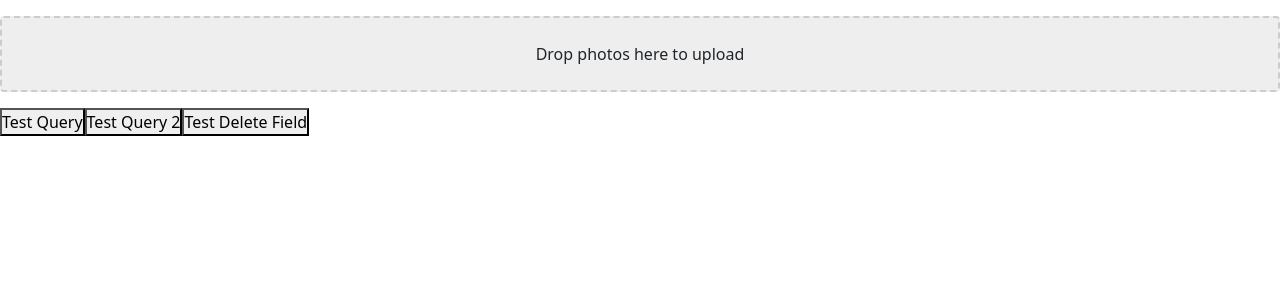
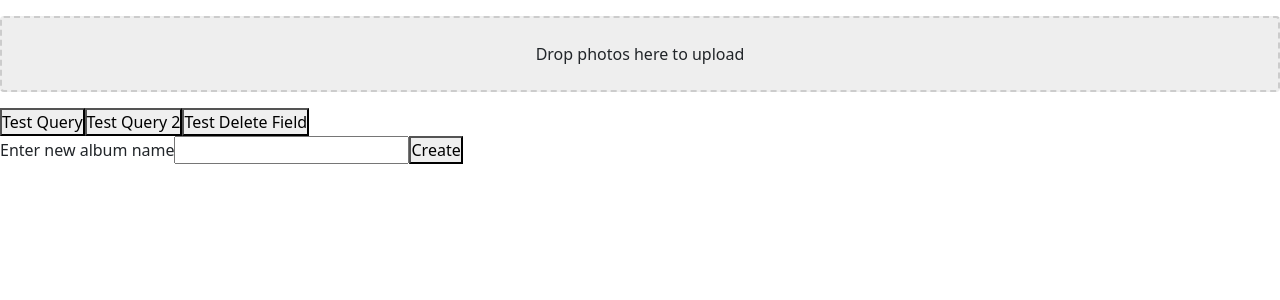
Before and after one commit to clm-1/react-photo-review, a React (Vite) app: page /albums in a window 1280 px wide. Shown: the top 300 px of the page. Built offline with nearby package versions, Linux system fonts and the light colour scheme; no server answers; sample sign-in values are in the browser's storage.

Commit message:
base code to create new album

```diff
--- /dev/null
+++ b/src/components/CreateAlbum.jsx
@@ -0,0 +1,26 @@
+import React, { useRef } from 'react'
+import useCreateAlbum from '../hooks/useCreateAlbum'
+
+const CreateAlbum = () => {
+  const createAlbum = useCreateAlbum()
+  const albumNameInputRef = useRef()
+
+  const handleCreateAlbum = (e) => {
+    e.preventDefault()
+    if (!albumNameInputRef.current.value) return
+    createAlbum.create(albumNameInputRef.current.value)
+    albumNameInputRef.current.value = ''
+  }
+
+  return (
+    <div>
+      <form onSubmit={handleCreateAlbum}>
+        <label htmlFor="album-name">Enter new album name</label>
+        <input type="text" name="album-name" ref={albumNameInputRef} required/>
+        <button type="submit">Create</button>
+      </form>
+    </div>
+  )
+}
+
+export default CreateAlbum
--- /dev/null
+++ b/src/hooks/useCreateAlbum.js
@@ -0,0 +1,41 @@
+import React, { useState } from 'react'
+import { collection, addDoc, serverTimestamp } from 'firebase/firestore'
+import { db, storage } from '../firebase'
+import { useAuthContext } from '../contexts/AuthContext'
+
+const useCreateAlbum = () => {
+  const { currentUser } = useAuthContext()
+  const [error, setError] = useState(null)
+  const [isError, setIsError] = useState(false)
+  const [isCreating, setIsCreating] = useState(false)
+  const [isSuccess, setIsSuccess] = useState(false)
+
+  const create = async (albumName) => {
+    const collectionRef = collection(db, 'albums')
+    setError(null)
+    setIsError(false)
+    setIsCreating(true)
+    setIsSuccess(false)
+
+    try {
+      await addDoc(collectionRef, {
+        created: serverTimestamp(),
+        name: albumName,
+        owner: currentUser.uid,
+      })
+      setIsSuccess(true)
+    } catch (error) {
+      setIsError(true)
+      setError(error.message)
+      console.log(error.message)
+    } finally {
+      setIsCreating(false)
+    }
+  }
+
+  return {
+    create,
+  }
+}
+
+export default useCreateAlbum
--- a/src/pages/Albums.jsx
+++ b/src/pages/Albums.jsx
@@ -1,10 +1,12 @@
 import React from 'react'
+import CreateAlbum from '../components/CreateAlbum'
 import UploadPhotos from '../components/UploadPhotos'
 
 const Albums = () => {
   return (
     <div>
       <UploadPhotos />
+      <CreateAlbum />
     </div>
   )
 }
```
Also changed, not shown: src/hooks/useAlbums.js (added).
